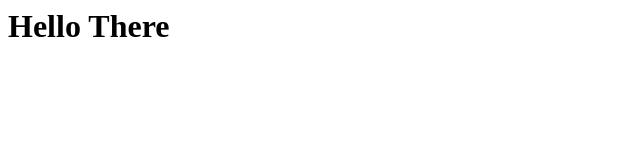
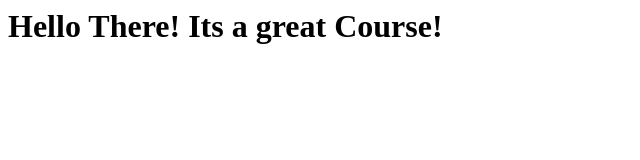
Before and after one commit to lanestoras/coursera-test, a plain HTML site: page site/index.html in a window 1280 px wide. Shown: the whole page, without its empty margins (0-640 px from the left). Drawn offline with Linux system fonts and the light colour scheme.

Commit message:
Small change.

```diff
--- a/site/index.html
+++ b/site/index.html
@@ -4,6 +4,6 @@
 	<title>Hello There</title>
 </head>
 <body>
-<h1>Hello There</h1>
+<h1>Hello There! Its a great Course!</h1>
 </body>
 </html>
```
